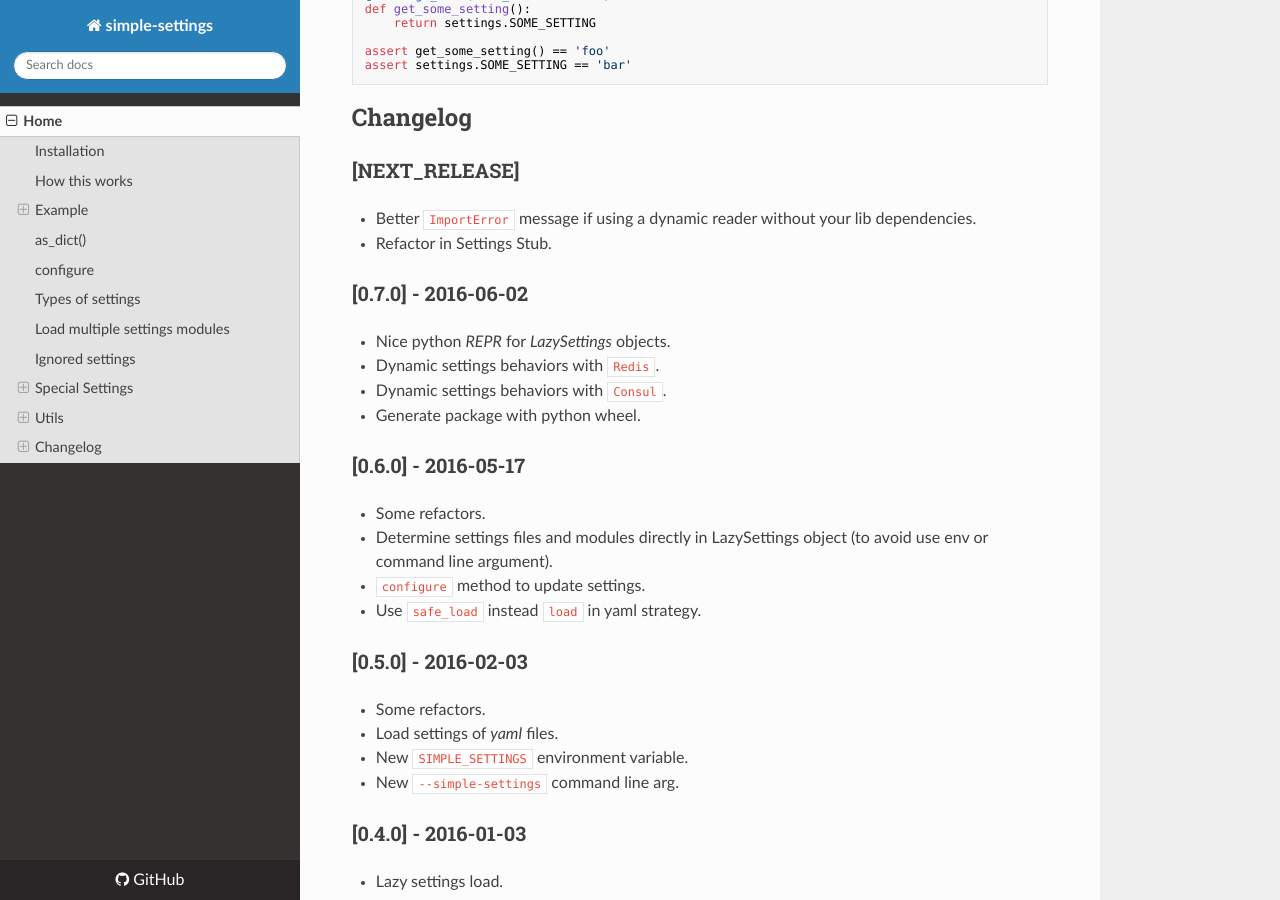
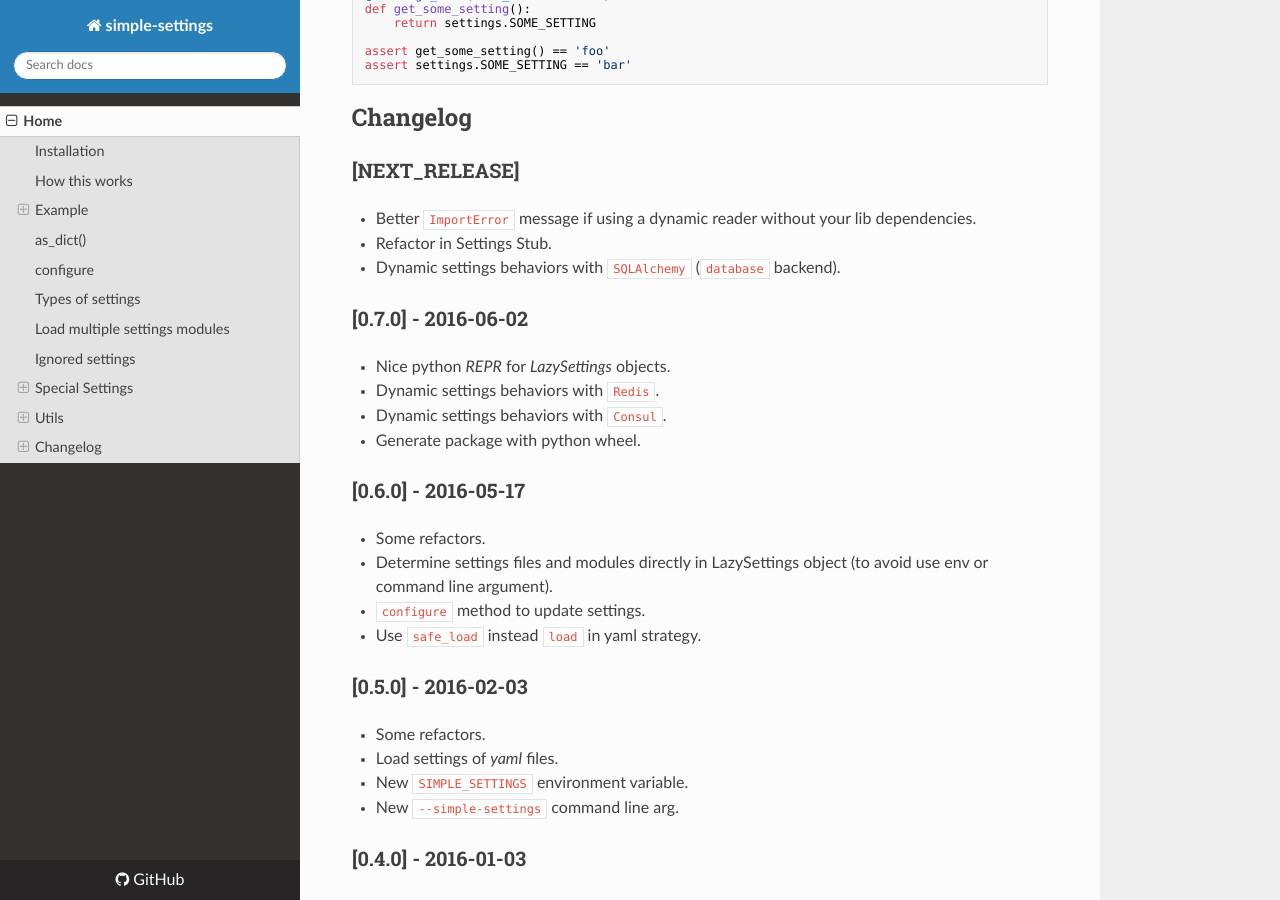
Before and after one commit to drgarcia1986/simple-settings, an MkDocs documentation site: the page built from docs/index.md, in a window 1280 px wide and 900 px high, scrolled down 6326 px. Built offline with MkDocs 1.6.1, drawn with Linux system fonts in a browser that asks for light colours; nearby versions of some CDN libraries; old or Windows-style settings are respelled for this version of MkDocs.

Commit message:
update DOCUMENTATION and ROADMAP (about `database` dynamic settings)

```diff
--- a/docs/index.md
+++ b/docs/index.md
@@ -268,6 +268,7 @@ assert settings.SOME_SETTING == 'bar'
 ### [NEXT_RELEASE]
 * Better `ImportError` message if using a dynamic reader without your lib dependencies.
 * Refactor in Settings Stub.
+* Dynamic settings behaviors with `SQLAlchemy` (`database` backend).
 
 ### [0.7.0] - 2016-06-02
 * Nice python _REPR_ for _LazySettings_ objects.
```
Also changed, not shown: ROADMAP.md (+1 -0 lines), README.rst.
